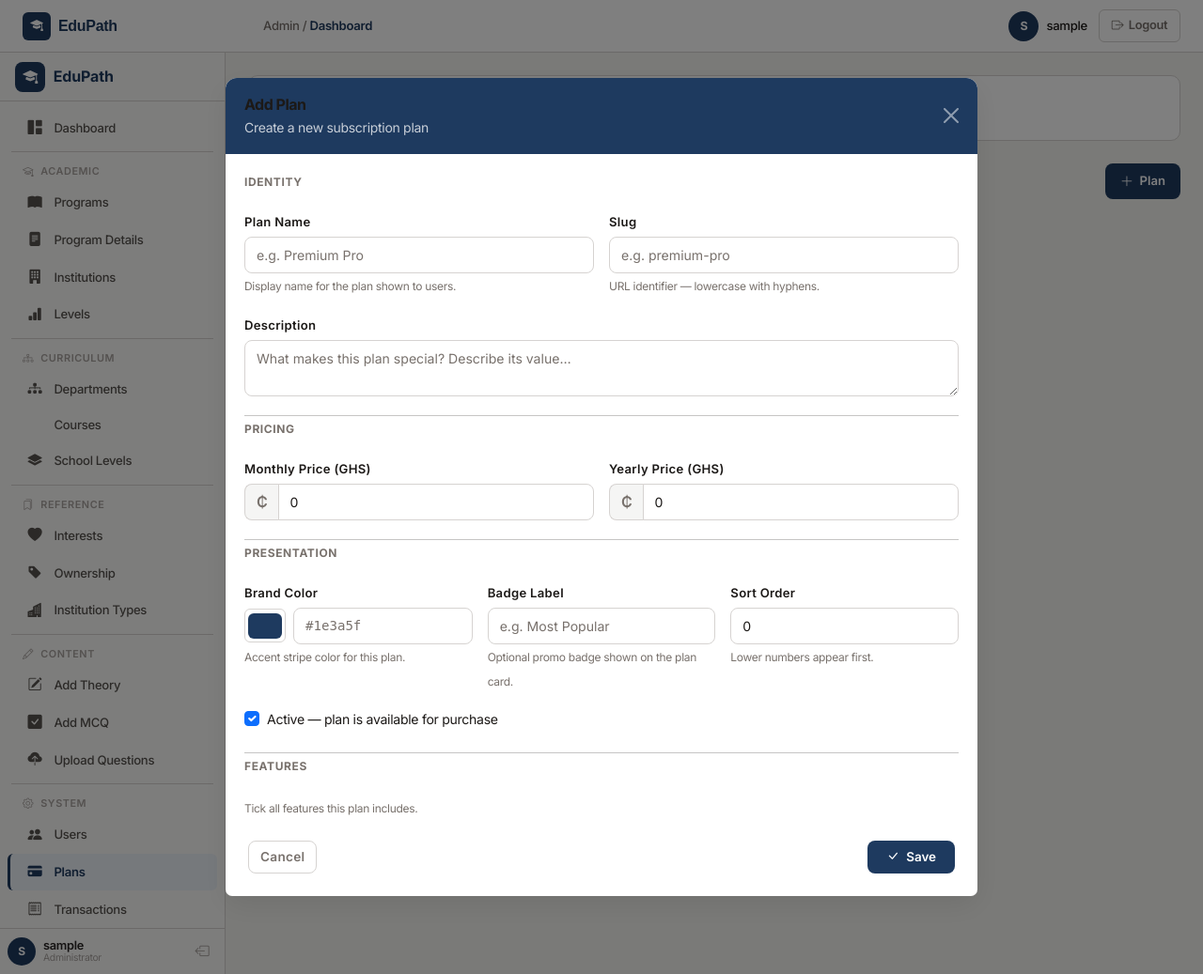
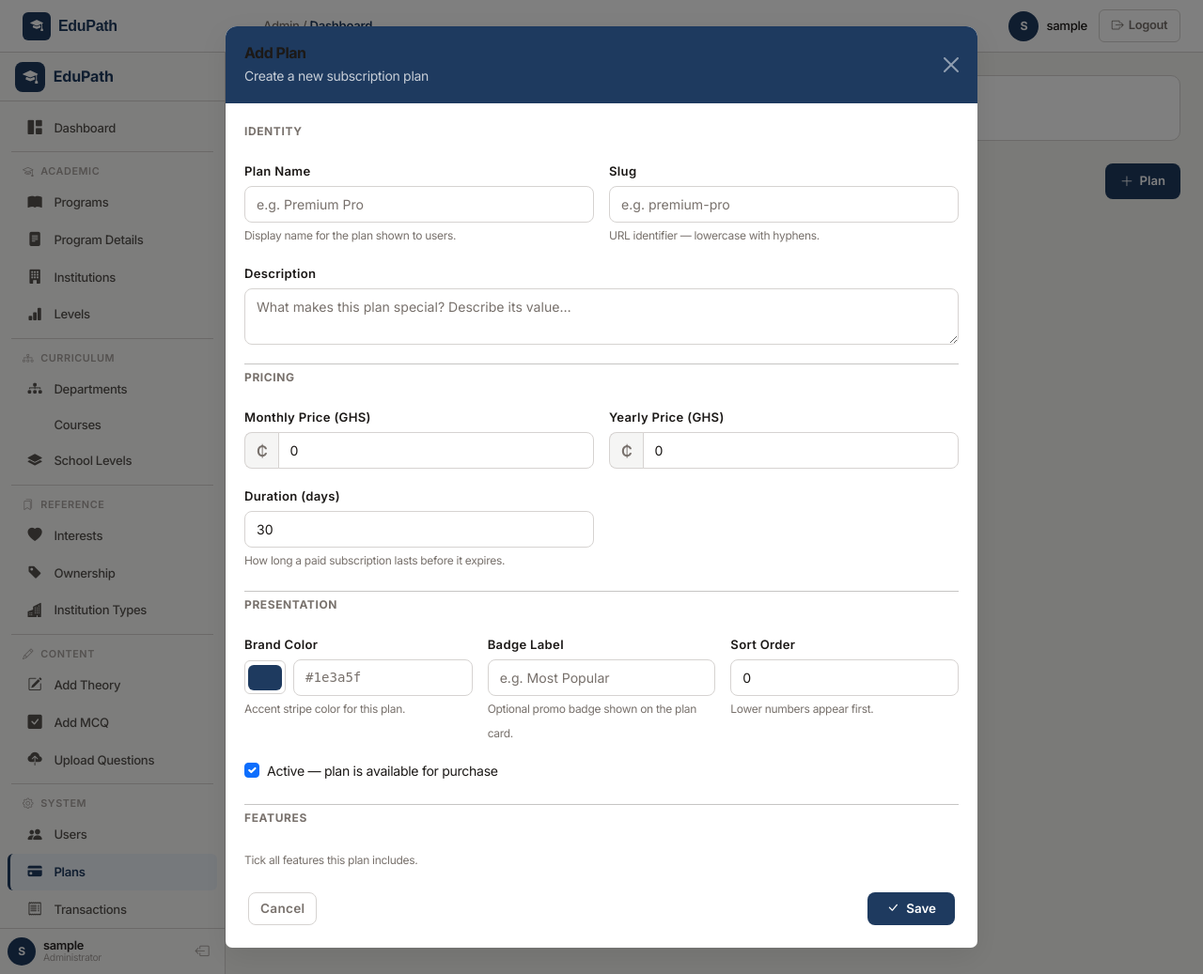
Before and after one commit to Ajigiwe/Edupath, a Django app: page /plan-admin/ in a window 1280 px wide, after a click on "Plan". Shown: the whole page at 94% size. Run offline with Django 5.2, Linux system fonts and the light colour scheme; the visitor is signed in with stand-in values (Sample User, id 1); data that the repository does not hold is empty; some libraries are stand-ins or nearby versions.

Commit message:
Lock plan switching until paid subscription expires; add plan duration_days and set end_date on payment

```diff
--- a/core/models.py
+++ b/core/models.py
@@ -340,6 +340,7 @@ class SubscriptionPlan(models.Model):
     description = models.TextField(blank=True)
     price_monthly = models.DecimalField(max_digits=10, decimal_places=2, default=0, help_text="Monthly price in GHS")
     price_yearly = models.DecimalField(max_digits=10, decimal_places=2, default=0, help_text="Yearly price in GHS")
+    duration_days = models.PositiveIntegerField(default=30, help_text="How many days a paid subscription lasts before expiry")
     features = models.ManyToManyField(PlanFeature, through='PlanFeatureThrough', blank=True)
     is_active = models.BooleanField(default=True)
     sort_order = models.IntegerField(default=0)
--- a/core/templates/admin/plan.html
+++ b/core/templates/admin/plan.html
@@ -27,6 +27,7 @@
           data-id="{{ p.id }}" data-name="{{ p.name }}"
           data-slug="{{ p.slug }}" data-description="{{ p.description|default:'' }}"
           data-price_monthly="{{ p.price_monthly }}" data-price_yearly="{{ p.price_yearly }}"
+          data-duration="{{ p.duration_days }}"
           data-active="{% if p.is_active %}1{% else %}0{% endif %}"
           data-sort="{{ p.sort_order }}" data-badge="{{ p.badge_label|default:'' }}" data-color="{{ p.color }}"
           data-features="{% for pf in p.planfeaturethrough_set.all %}{{ pf.feature.id }},{% endfor %}"><i class="bi bi-pencil"></i></button>
@@ -39,7 +40,7 @@
     <div class="plan-card-body">
       <div class="plan-meta">
         <span class="plan-price"><strong>GHS {{ p.price_monthly }}</strong><span class="cell-muted">/mo</span></span>
-        <span class="plan-slug cell-muted">/{{ p.slug }}</span>
+        <span class="cell-muted" style="font-size:0.78rem">{% if p.duration_days %}Lasts {{ p.duration_days }} days{% endif %} &middot; /{{ p.slug }}</span>
       </div>
       {% if p.description %}
       <div class="plan-desc cell-muted">{{ p.description|truncatewords:20 }}</div>
@@ -124,6 +125,11 @@
       <input type="number" name="price_yearly" class="form-control" placeholder="0.00" step="0.01" min="0" value="0" style="border-radius:0 8px 8px 0">
     </div>
   </div>
+  <div class="col-md-6">
+    <label class="form-label">Duration (days)</label>
+    <input type="number" name="duration_days" class="form-control" placeholder="30" min="1" value="30">
+    <small style="color:#78716c;font-size:0.75rem">How long a paid subscription lasts before it expires.</small>
+  </div>
 
   <div class="col-12"><hr class="my-1"><div class="modal-section-title">Presentation</div></div>
   <div class="col-md-4">
@@ -201,6 +207,10 @@
       <input type="number" name="price_yearly" id="editPriceYearly" class="form-control" step="0.01" min="0" style="border-radius:0 8px 8px 0">
     </div>
   </div>
+  <div class="col-md-6">
+    <label class="form-label">Duration (days)</label>
+    <input type="number" name="duration_days" id="editDuration" class="form-control" min="1">
+  </div>
 
   <div class="col-12"><hr class="my-1"><div class="modal-section-title">Presentation</div></div>
   <div class="col-md-4">
@@ -244,6 +254,7 @@ document.getElementById('editSlug').value=btn.dataset.slug;
 document.getElementById('editDescription').value=btn.dataset.description||'';
 document.getElementById('editPriceMonthly').value=btn.dataset.price_monthly||'0';
 document.getElementById('editPriceYearly').value=btn.dataset.price_yearly||'0';
+document.getElementById('editDuration').value=btn.dataset.duration||'30';
 document.getElementById('editColor').value=btn.dataset.color||'#1e3a5f';
 document.getElementById('editColorHex').value=btn.dataset.color||'#1e3a5f';
 document.getElementById('editBadge').value=btn.dataset.badge||'';
--- a/core/templates/plans.html
+++ b/core/templates/plans.html
@@ -32,6 +32,9 @@
           </div>
           {% if plan.price_yearly > 0 %}
           <div class="plan-yearly">GHS {{ plan.price_yearly }} / year</div>
+          {% endif %}
+          {% if plan.price_monthly > 0 and plan.duration_days %}
+          <div class="plan-yearly">Lasts {{ plan.duration_days }} days</div>
           {% endif %}
           <p class="plan-desc">{{ plan.description }}</p>
           <ul class="plan-features-list">
--- a/core/views/plan_view.py
+++ b/core/views/plan_view.py
@@ -41,6 +41,7 @@ def create_plan(request):
             description=request.POST.get('description', ''),
             price_monthly=request.POST.get('price_monthly', 0),
             price_yearly=request.POST.get('price_yearly', 0),
+            duration_days=request.POST.get('duration_days', 30),
             is_active=request.POST.get('is_active') == 'on',
             sort_order=request.POST.get('sort_order', 0),
             badge_label=request.POST.get('badge_label', ''),
@@ -65,6 +66,7 @@ def update_plan(request, plan_id):
         plan.description = request.POST.get('description', '')
         plan.price_monthly = request.POST.get('price_monthly', 0)
         plan.price_yearly = request.POST.get('price_yearly', 0)
+        plan.duration_days = request.POST.get('duration_days', 30)
         plan.is_active = request.POST.get('is_active') == 'on'
         plan.sort_order = request.POST.get('sort_order', 0)
         plan.badge_label = request.POST.get('badge_label', '')
```
Also changed, not shown: core/templates/my_subscription.html (+31 -2 lines), core/views/subscription_view.py (+37 -0 lines), core/migrations/0015_subscriptionplan_duration_days.py (added).
